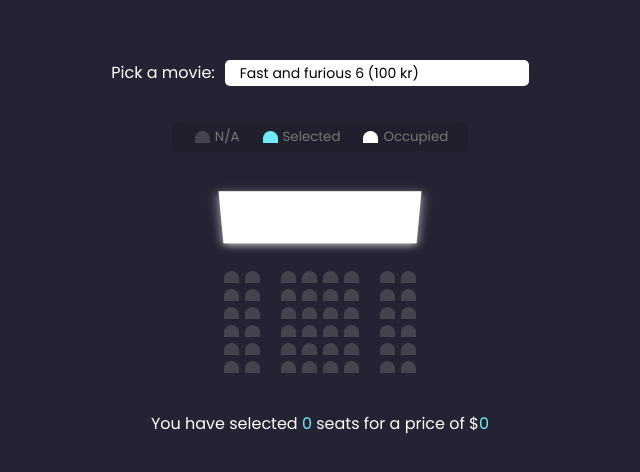
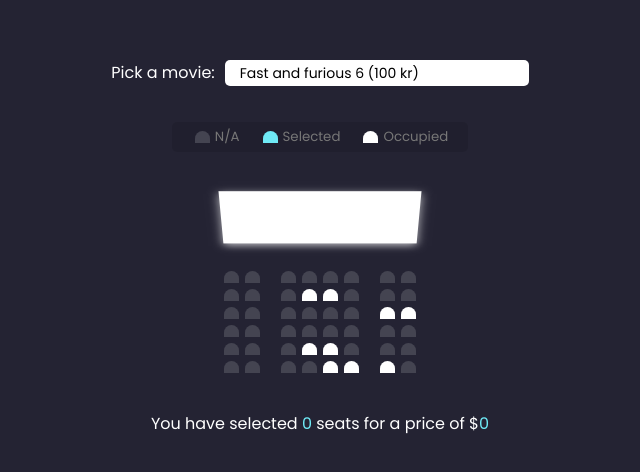
Before and after one commit to OscarTaberman/Movie-seat, a React (Vite) app in the folder Movie-seat/: page / in a window 1280 px wide. Shown: the part 160-632 px from the top of the page, without its empty margins (320-960 px from the left). Built offline with nearby package versions, Linux system fonts and the light colour scheme.

Commit message:
Created onClick-function to select seat.

```diff
--- a/Movie-seat/src/App.tsx
+++ b/Movie-seat/src/App.tsx
@@ -1,6 +1,16 @@
+import { useState } from "react";
 import "./movie.css";
 
 export default function App() {
+
+const [isSelected, setIsSelected] = useState(false);
+
+function clickSelect () {
+  setIsSelected((prev) => !prev);
+}
+
+const className = isSelected ? "seat selected" : "seat";
+
   return (
     <>
       <div className="movie-container">
@@ -32,6 +42,7 @@ export default function App() {
         <div className="screen" />
 
         <div className="row">
+          <div className={className} onClick={clickSelect}/>
           <div className="seat" />
           <div className="seat" />
           <div className="seat" />
@@ -39,7 +50,28 @@ export default function App() {
           <div className="seat" />
           <div className="seat" />
           <div className="seat" />
+        </div>
+
+        <div className="row">
           <div className="seat" />
+          <div className="seat" />
+          <div className="seat" />
+          <div className="seat occupied" />
+          <div className="seat occupied" />
+          <div className="seat" />
+          <div className="seat" />
+          <div className="seat" />
+        </div>
+
+        <div className="row">
+          <div className="seat" />
+          <div className="seat" />
+          <div className="seat" />
+          <div className="seat" />
+          <div className="seat" />
+          <div className="seat" />
+          <div className="seat occupied" />
+          <div className="seat occupied" />
         </div>
 
         <div className="row">
@@ -57,8 +89,8 @@ export default function App() {
           <div className="seat" />
           <div className="seat" />
           <div className="seat" />
-          <div className="seat" />
-          <div className="seat" />
+          <div className="seat occupied" />
+          <div className="seat occupied" />
           <div className="seat" />
           <div className="seat" />
           <div className="seat" />
@@ -69,31 +101,9 @@ export default function App() {
           <div className="seat" />
           <div className="seat" />
           <div className="seat" />
-          <div className="seat" />
-          <div className="seat" />
-          <div className="seat" />
-          <div className="seat" />
-        </div>
-
-        <div className="row">
-          <div className="seat" />
-          <div className="seat" />
-          <div className="seat" />
-          <div className="seat" />
-          <div className="seat" />
-          <div className="seat" />
-          <div className="seat" />
-          <div className="seat" />
-        </div>
-
-        <div className="row">
-          <div className="seat" />
-          <div className="seat" />
-          <div className="seat" />
-          <div className="seat" />
-          <div className="seat" />
-          <div className="seat" />
-          <div className="seat" />
+          <div className="seat occupied" />
+          <div className="seat occupied" />
+          <div className="seat occupied" />
           <div className="seat" />
         </div>
       </div>
```
Also changed, not shown: 1 other file (tests, documents, lock files or other folders).
